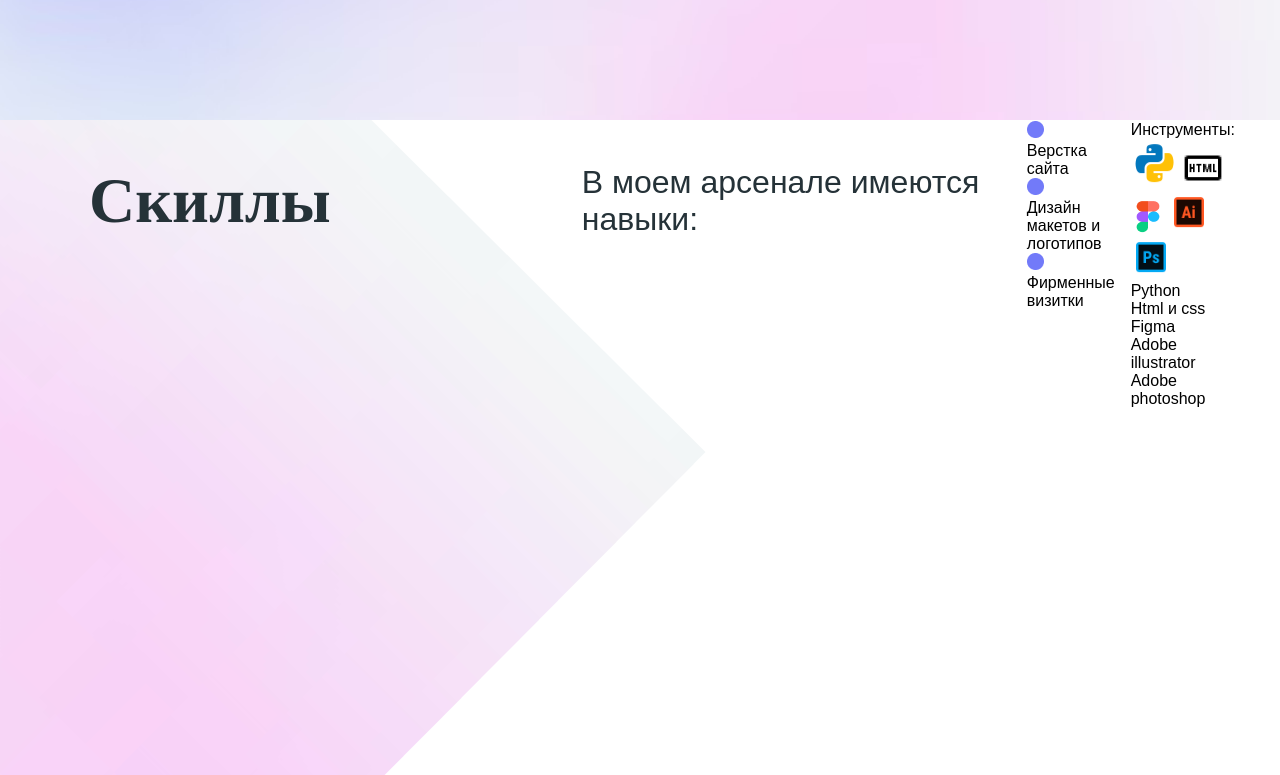
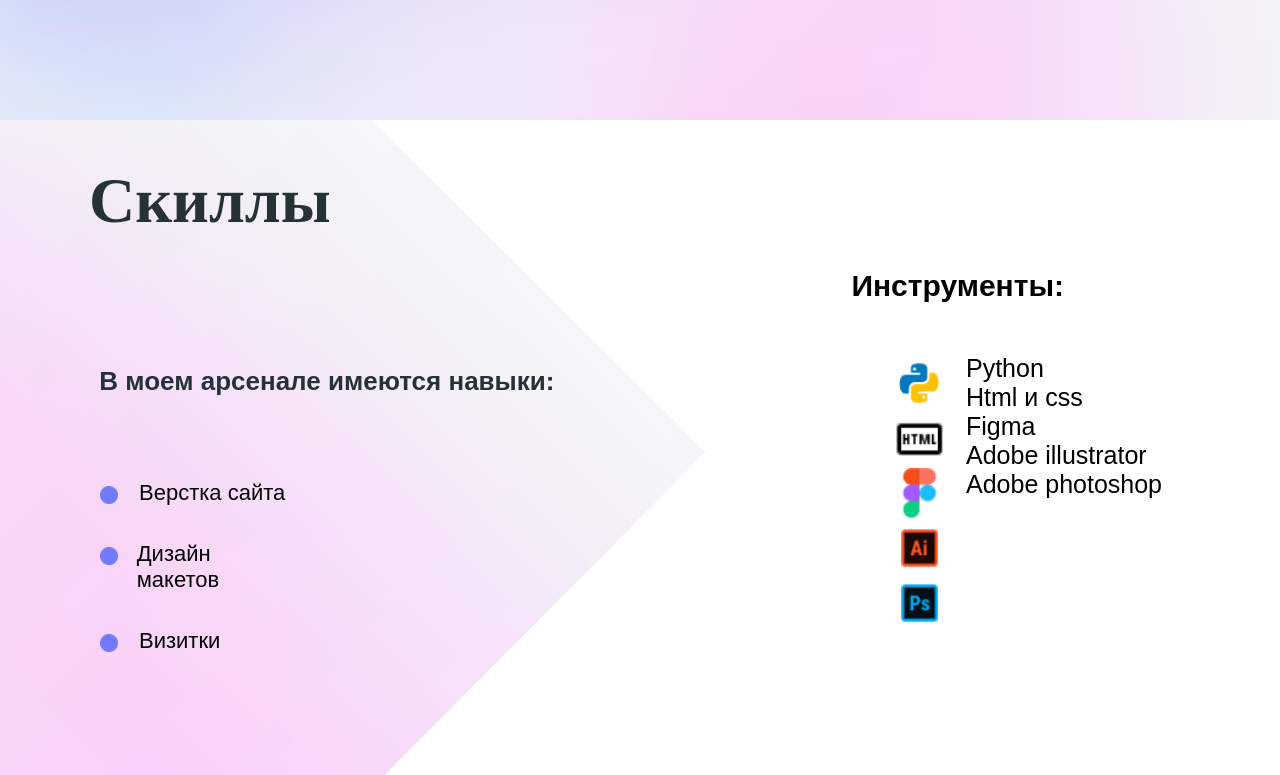
Before and after one commit to ulanovanastya/anastasiaul, a plain HTML site: page index.html in a window 1280 px wide. Shown: the part 2340-3115 px from the top of the page. Drawn offline with Linux system fonts and the light colour scheme; a script that the page names is missing.

Commit message:
Сделала 4 блок при помощи ксс

```diff
--- a/assets/style/style.css
+++ b/assets/style/style.css
@@ -223,3 +223,79 @@ header .title a {
     position: relative;
     left: 800px;
 }
+.icons-5 {
+    display: flex;
+    font-size: 19px;
+    position: relative;
+    right: -49px;
+    width: 176px;
+}
+.icons-6 {
+    display: flex;
+    font-size: 19px;
+    position: relative;
+    right: -49px;
+    width: 176px;
+}
+.icons-7 {
+    display: flex;
+    font-size: 19px;
+    position: relative;
+    width: 176px;
+    right: -49px;
+}
+.arseic {
+    margin-top: 102px;
+    display: flex;
+    gap: 35px;
+    flex-direction: column;
+    right: 465px;
+    position: relative;
+    top: 263px;
+}
+.photoislovoo {
+    font-size: 22px;
+    position: relative;
+    top: -6px;
+    display: flex;
+    right: -10px;
+}
+.photoiconkaa img {
+    width: 18px;
+}
+.arsenal {
+    font-weight: bold;
+    font-size: 26px;
+    position: relative;
+    bottom: -202px;
+    right: 99%;
+    width: 205%;
+}
+.instruments {
+    display: flex;
+    justify-content: flex-end;
+    position: relative;
+    right: 10px;
+    bottom: -237px;
+}
+.zagolovoook {
+    font-weight: bold;
+    font-size: 30px;
+    position: relative;
+    top: -89px;
+    right: -169px;
+}
+.instrumentsoo {
+    width: 276px;
+    position: relative;
+    font-size: 25px;
+    top: -4px;
+    right: -13px;
+}
+.ikonkiinstrumentov {
+    width: 58px;
+}
+.ikonkiinstrumentov img {
+    width: 49px;
+    height: 51px;
+}
--- a/index.html
+++ b/index.html
@@ -131,7 +131,7 @@
                             <img src="./assets/img/точка для арсенала.png">&nbsp;&nbsp;
                         </div>
                         <div class="photoislovoo">
-                        <p>Дизайн макетов и логотипов</p>
+                        <p>Дизайн макетов</p>
                 </div>
             </div>
             <div class="icons-7">
@@ -139,7 +139,7 @@
                             <img src="./assets/img/точка для арсенала.png">&nbsp;&nbsp;
                         </div>
                         <div class="photoislovoo">
-                        <p>Фирменные визитки</p>
+                        <p>Визитки</p>
                 </div>
             </div>
 
```
